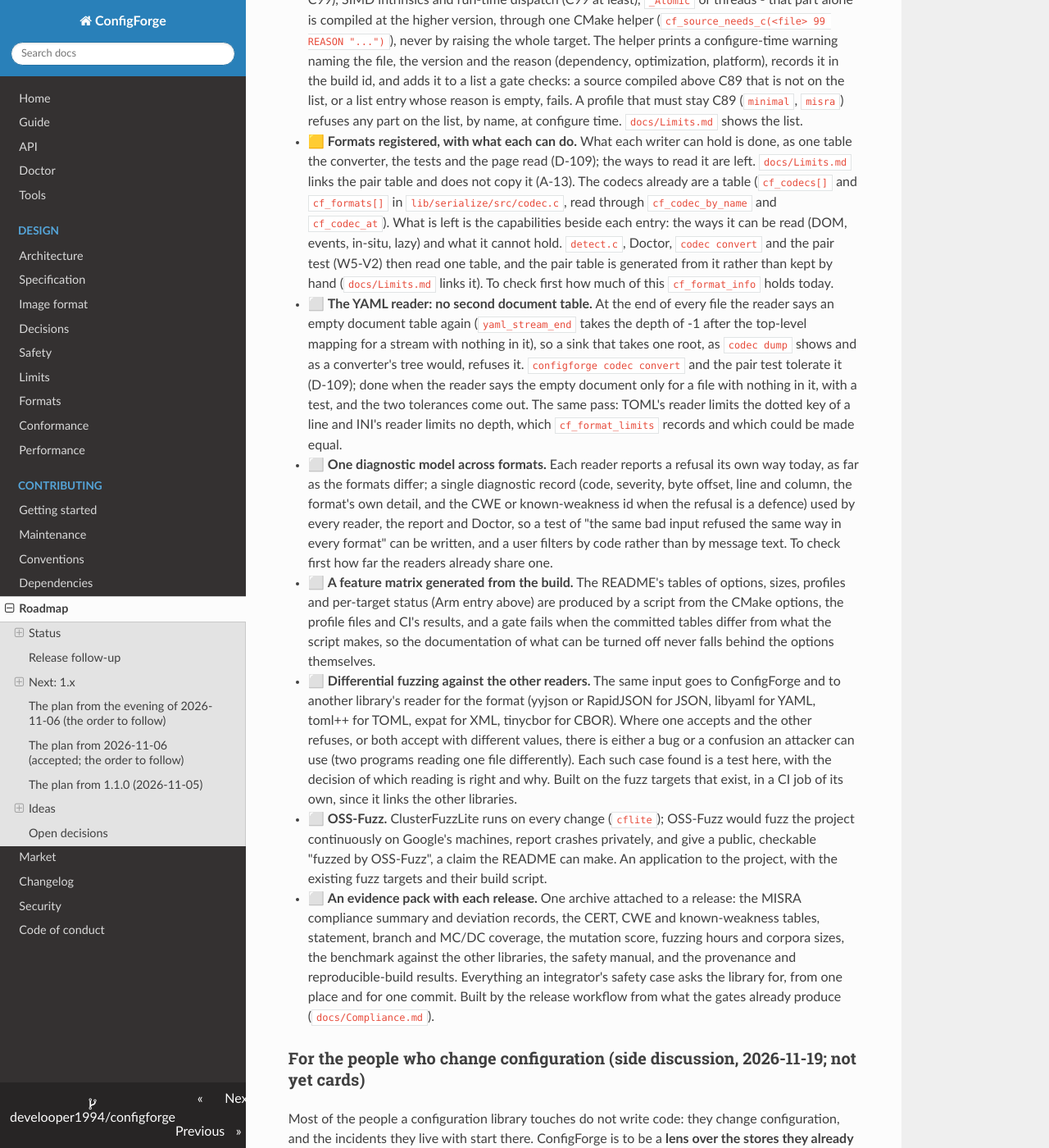
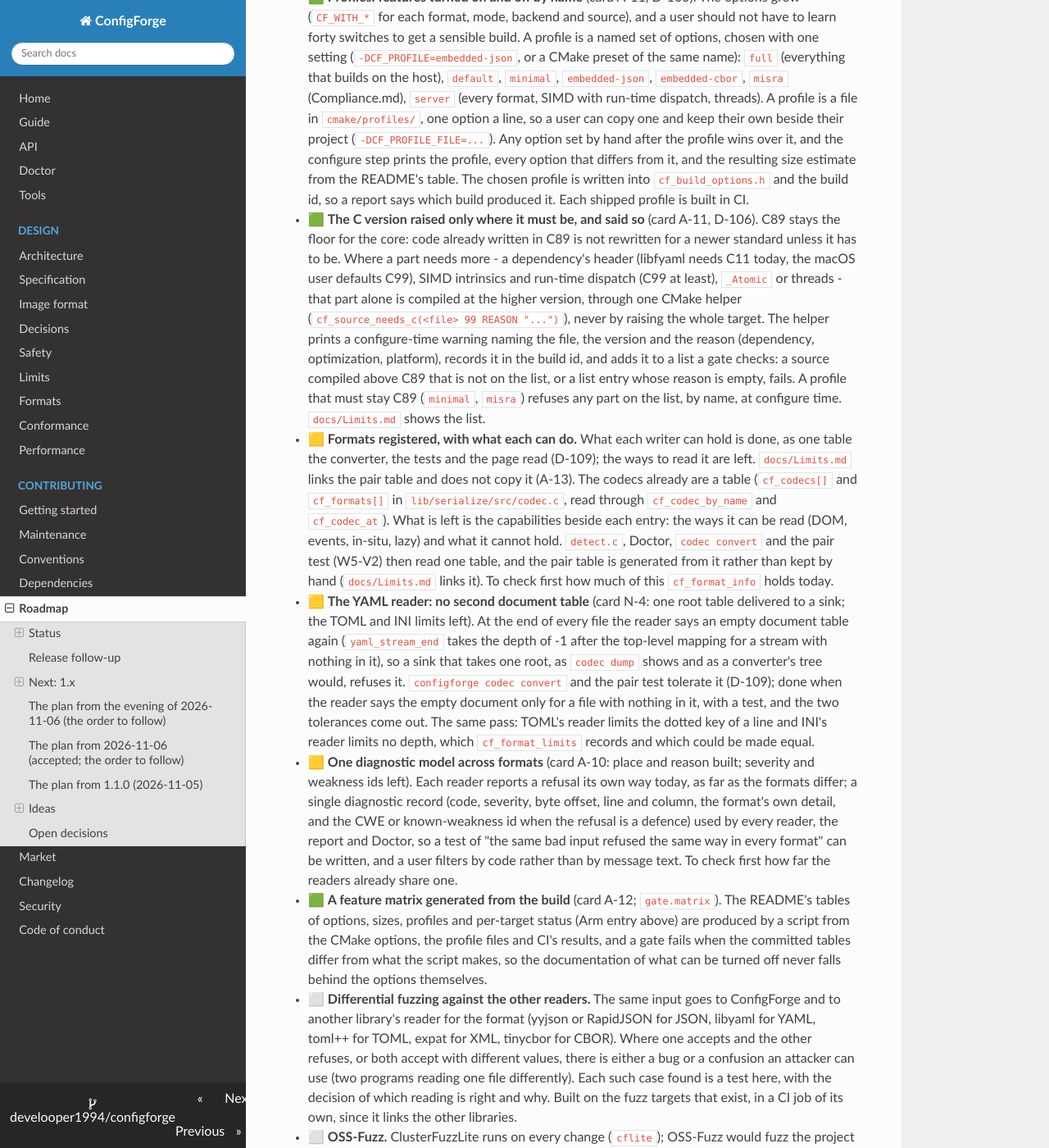
Before and after one commit to develooper1994/configforge, an MkDocs documentation site: the page built from docs/Roadmap.md, in a window 1280 px wide and 1400 px high, scrolled down 24744 px. Shown: the whole window at 82% size. Built offline with MkDocs 1.6.1, drawn with Linux system fonts in a browser that asks for light colours; some of the changed text lies outside the part shown.

Commit message:
Roadmap: what the 1.8.0 group carried, and the next eight after it
Co-Authored-By: Claude Opus 5.5 <noreply@anthropic.com>

```diff
--- a/docs/Roadmap.md
+++ b/docs/Roadmap.md
@@ -61,6 +61,15 @@ beside what is not.
 | 🟩 | Checks at compile time where they can be, at run time always: Rust, C++, C11 and `doctor gen`'s output | D-75 |
 | 🟩 | GitHub used for all it offers that fits | plan of the evening |
 | 🟩 | A security pass: secrets in reasons, renames and Doctor's diff; bounds on references and YAML aliases; directories read whole or refused | 1.5.0 |
+| 🟩 | One refusal model: a place and a reason on every refusal | A-10, D-107 |
+| 🟩 | Build profiles, the C version per file, and the feature matrix made from the build | A-11, A-12, D-105, D-106 |
+| 🟩 | A page of the project's limits; every pair of formats and what each can hold | A-13, W5-V2, D-109 |
+| 🟩 | The other libraries measured beside ours; allocation measured | P-1b, P-4 |
+| 🟩 | Static analysis, run-time tools and supply-chain checks in CI; cppcheck on both libraries | L-2, L-3, N-9, N-10 |
+| 🟩 | The Linux musl release archive built twice, the bytes compared | N-2 |
+| 🟩 | A reload names the keys it changed; `cf_usage` writes `--help` | N-7, N-6 |
+| 🟩 | `configforge diff` by value: flat, nested and scalar-array; the Git difftool for JSON | N-1, N-5, N-8, N-3 |
+| 🟩 | The 1.8.0 group's integration findings | I-1 |
 
 ### Left from the security pass
 
@@ -848,11 +857,11 @@ first user meets. In the order proposed:
   key's winning value, its result offered at the same rank, the
   provenance saying "from timeout_s, converted". Done when
   `migration.c` shows a unit change and `explain()` names the old key.
-* ⬜ **Trust that can be checked from outside.** The OpenSSF Scorecard
-  workflow is done (L-2; its badge shows after its first run on `main`);
-  the OpenSSF Best Practices badge and a job that builds a release twice
-  and compares the bytes are not. Done when the badges are in the
-  README and the comparison is a release step.
+* 🟨 **Trust that can be checked from outside.** The OpenSSF Scorecard
+  workflow is done (L-2; its badge shows after its first run on `main`),
+  and so is the job that builds the Linux musl archive twice and
+  compares the bytes (N-2). The OpenSSF Best Practices badge is not.
+  Done when the badges are in the README.
 
 ### Tools, distribution and digests, 2026-11-14
 
@@ -986,7 +995,7 @@ first user meets. In the order proposed:
   that a wrong line would fail a test. Mutation testing (mull, for C
   through LLVM) on the core and the readers, its score reported beside
   coverage; evidence `docs/Compliance.md` can cite.
-* ⬜ **The release built twice, compared byte for byte.** Provenance
+* 🟩 **The release built twice, compared byte for byte** (card N-2, the Linux musl archive). Provenance
   attestations say where an archive came from; a reproducible build
   says it is what the source makes. The release workflow builds the
   Linux archive twice in clean trees and fails if they differ.
@@ -1265,7 +1274,7 @@ first user meets. In the order proposed:
   by need (`embedded-json`, `embedded-cbor`: one format, DOM or SAX,
   fixed arena, no heap, no stdio), and the README's table gives each
   part's size, so a user adds up their build before making it.
-* ⬜ **Profiles: features turned on and off by name.** The options
+* 🟩 **Profiles: features turned on and off by name** (card A-11, D-105). The options
   grow (`CF_WITH_*` for each format, mode, backend and source), and a
   user should not have to learn forty switches to get a sensible build.
   A profile is a named set of options, chosen with one setting
@@ -1281,7 +1290,7 @@ first user meets. In the order proposed:
   README's table. The chosen profile is written into
   `cf_build_options.h` and the build id, so a report says which build
   produced it. Each shipped profile is built in CI.
-* ⬜ **The C version raised only where it must be, and said so.** C89
+* 🟩 **The C version raised only where it must be, and said so** (card A-11, D-106). C89
   stays the floor for the core: code already written in C89 is not
   rewritten for a newer standard unless it has to be. Where a part
   needs more - a dependency's header (libfyaml needs C11 today, the
@@ -1305,7 +1314,7 @@ first user meets. In the order proposed:
   (W5-V2) then read one table, and the pair table is generated from it
   rather than kept by hand (`docs/Limits.md` links it). To
   check first how much of this `cf_format_info` holds today.
-* ⬜ **The YAML reader: no second document table.** At the end of every
+* 🟨 **The YAML reader: no second document table** (card N-4: one root table delivered to a sink; the TOML and INI limits left). At the end of every
   file the reader says an empty document table again (`yaml_stream_end`
   takes the depth of -1 after the top-level mapping for a stream with
   nothing in it), so a sink that takes one root, as `codec dump` shows and
@@ -1315,7 +1324,7 @@ first user meets. In the order proposed:
   two tolerances come out. The same pass: TOML's reader limits the dotted
   key of a line and INI's reader limits no depth, which
   `cf_format_limits` records and which could be made equal.
-* ⬜ **One diagnostic model across formats.** Each reader reports a
+* 🟨 **One diagnostic model across formats** (card A-10: place and reason built; severity and weakness ids left). Each reader reports a
   refusal its own way today, as far as the formats differ; a single
   diagnostic record (code, severity, byte offset, line and column, the
   format's own detail, and the CWE or known-weakness id when the
@@ -1323,7 +1332,7 @@ first user meets. In the order proposed:
   so a test of "the same bad input refused the same way in every
   format" can be written, and a user filters by code rather than by
   message text. To check first how far the readers already share one.
-* ⬜ **A feature matrix generated from the build.** The README's
+* 🟩 **A feature matrix generated from the build** (card A-12; `gate.matrix`). The README's
   tables of options, sizes, profiles and per-target status (Arm entry
   above) are produced by a script from the CMake options, the profile
   files and CI's results, and a gate fails when the committed tables
@@ -1366,7 +1375,7 @@ The lens is meaning: a diff of values rather than of text, provenance,
 the contract's checks, secrets kept out. Four first steps, each mostly
 from parts that exist:
 
-* ⬜ **`configforge diff a.yaml b.json`: two files, any formats, compared
+* 🟨 **`configforge diff a.yaml b.json`: two files, any formats, compared
   by value.** What exists: `configforge doctor diff` compares two
   *reports* (a program's resolved configuration, `cf_report`).
   **Flat slice built (N-1):** `configforge diff` compares two plain
@@ -1377,7 +1386,7 @@ from parts that exist:
   arrays containing tables or arrays, and contract-aware secret digests.
   With a contract, units compared as values (`30s` is `30000ms`, with 1.10.0's durations
   and sizes), which plain semantic diffs (dyff, graphtage) do not do.
-* ⬜ **Git shows configuration changes by value.** N-3 adds a
+* 🟨 **Git shows configuration changes by value** (card N-3: the difftool recipe). N-3 adds a
   [repository-local Git difftool recipe](Tools.md#git-difftool-for-json)
   for modified flat JSON mappings. It lists changed keys without values.
   The `textconv` driver for `git diff` and `git log -p` remains open.
@@ -1446,6 +1455,48 @@ to read *two* documents to use one tool. Keys are flat dotted paths, so
 Revisit if there is a question jq cannot answer from a report - one
 that needs the live configuration rather than its record.
 
+### Next after 1.8.0 (2026-11-24)
+
+The eight items that would help users most, from the sections marked
+"not yet cards", in this order. None needs a decision from the
+maintainer; each is a card to write.
+
+1. **Differential fuzzing against the other readers** (Suggestions of
+   2026-11-17). The libraries of P-1b are already built beside ours, so
+   the same input can go to all of them; a disagreement is a bug in one
+   of them, found before a user finds it.
+2. **One diagnostic model: severity and weakness ids** (Suggestions of
+   2026-11-17). A-10 gave every refusal a place and a reason; the rest
+   makes "the same bad input refused the same way in every format" a
+   test that can be written.
+3. **`configforge diff` with the contract** (People who change
+   configuration). Arrays of tables and arrays, then units compared as
+   values (`30s` is `30000ms`); N-1, N-5 and N-8 did the scalar cases.
+4. **A pull request that changes configuration, reviewed without a
+   report** (People who change configuration). The diff by value now
+   exists to power it; the comment says which keys changed, which are
+   out of range and which touch a secret.
+5. **Mutation testing on the core and the readers** (Suggestions of
+   2026-11-17). Coverage says a line ran, not that a wrong line fails a
+   test; the score beside coverage shows where the tests are weak.
+6. **`gate.misra` on the `misra` profile** (Critical-system standards).
+   N-9 and N-10 put cppcheck on both libraries; A-11 made the profile;
+   the matrix and the deviation records are what is left of the first
+   step.
+7. **Drift across many hosts** (People who change configuration).
+   `doctor diff` compares two environments; N reports grouped by value
+   answer "is this set the same on a hundred servers" and use the
+   comparison that now exists.
+8. **Git's `textconv` driver for configuration** (People who change
+   configuration). N-3 gave the difftool for flat JSON; a driver makes
+   `git diff` and `git log -p` show changes by value in every format.
+
+Left for the maintainer, because each needs a decision: OSS-Fuzz (an
+application to Google), the evidence pack with each release (a release
+step), ways to read (DOM, SAX, lazy, in-situ: a new public interface),
+SIMD behind `CF_WITH_SIMD` (a new build option and its targets), and a
+Go or .NET binding (a new binding).
+
 ## Open decisions
 
 None. Two were decided on 2026-11-11:
```
Also changed, not shown: other parts of docs/Roadmap.md (+3 -3 lines).
